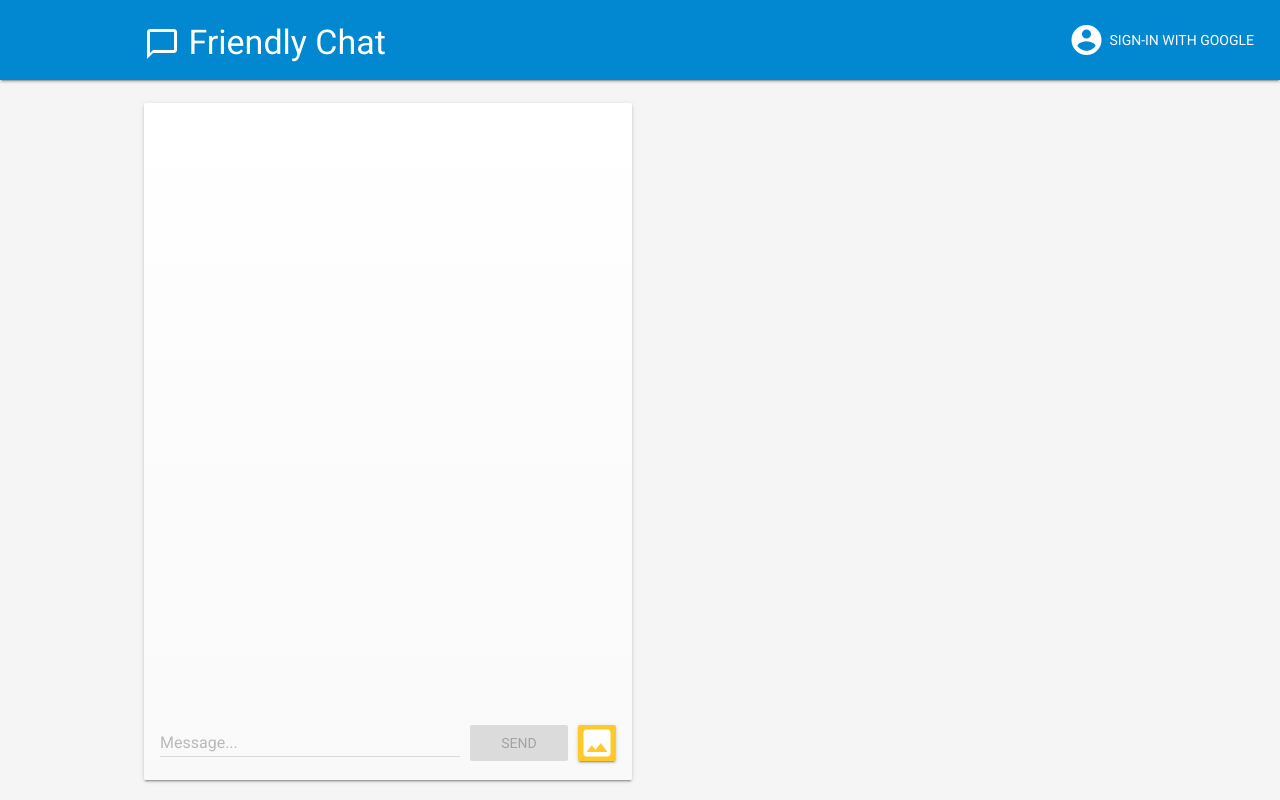
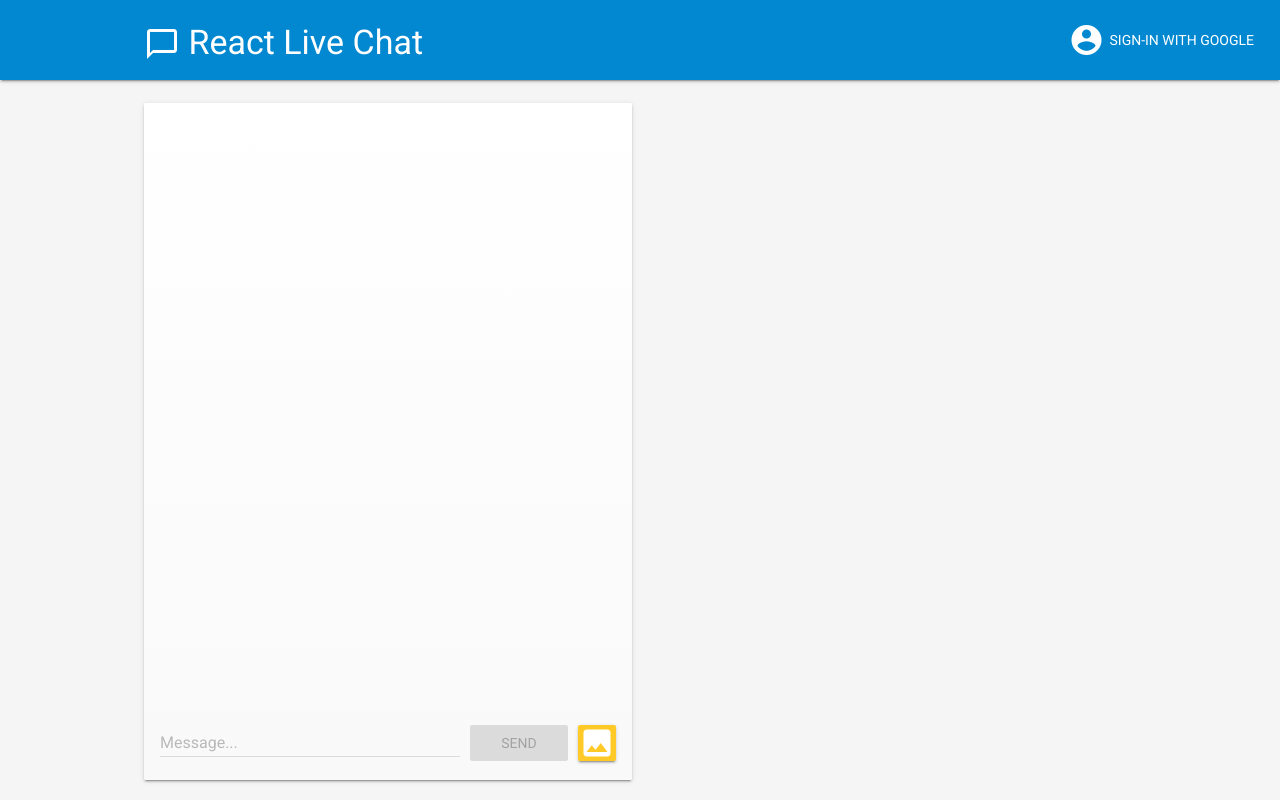
Before and after one commit to damr67/react-livechat, a plain HTML site: page public/index.html in a window 1280 px wide. Drawn offline with nearby package versions, Linux system fonts and the light colour scheme; some packages are replaced by stand-ins of ours; no server answers.

Commit message:
udpate chat name

```diff
--- a/public/index.html
+++ b/public/index.html
@@ -60,7 +60,7 @@
   <header class="mdl-layout__header mdl-color-text--white mdl-color--light-blue-700">
     <div class="mdl-cell mdl-cell--12-col mdl-cell--12-col-tablet mdl-grid">
       <div class="mdl-layout__header-row mdl-cell mdl-cell--12-col mdl-cell--12-col-tablet mdl-cell--12-col-desktop">
-        <h3><i class="material-icons">chat_bubble_outline</i> Friendly Chat</h3>
+        <h3><i class="material-icons">chat_bubble_outline</i> React Live Chat</h3>
       </div>
       <div id="user-container">
         <div hidden id="user-pic"></div>
```
